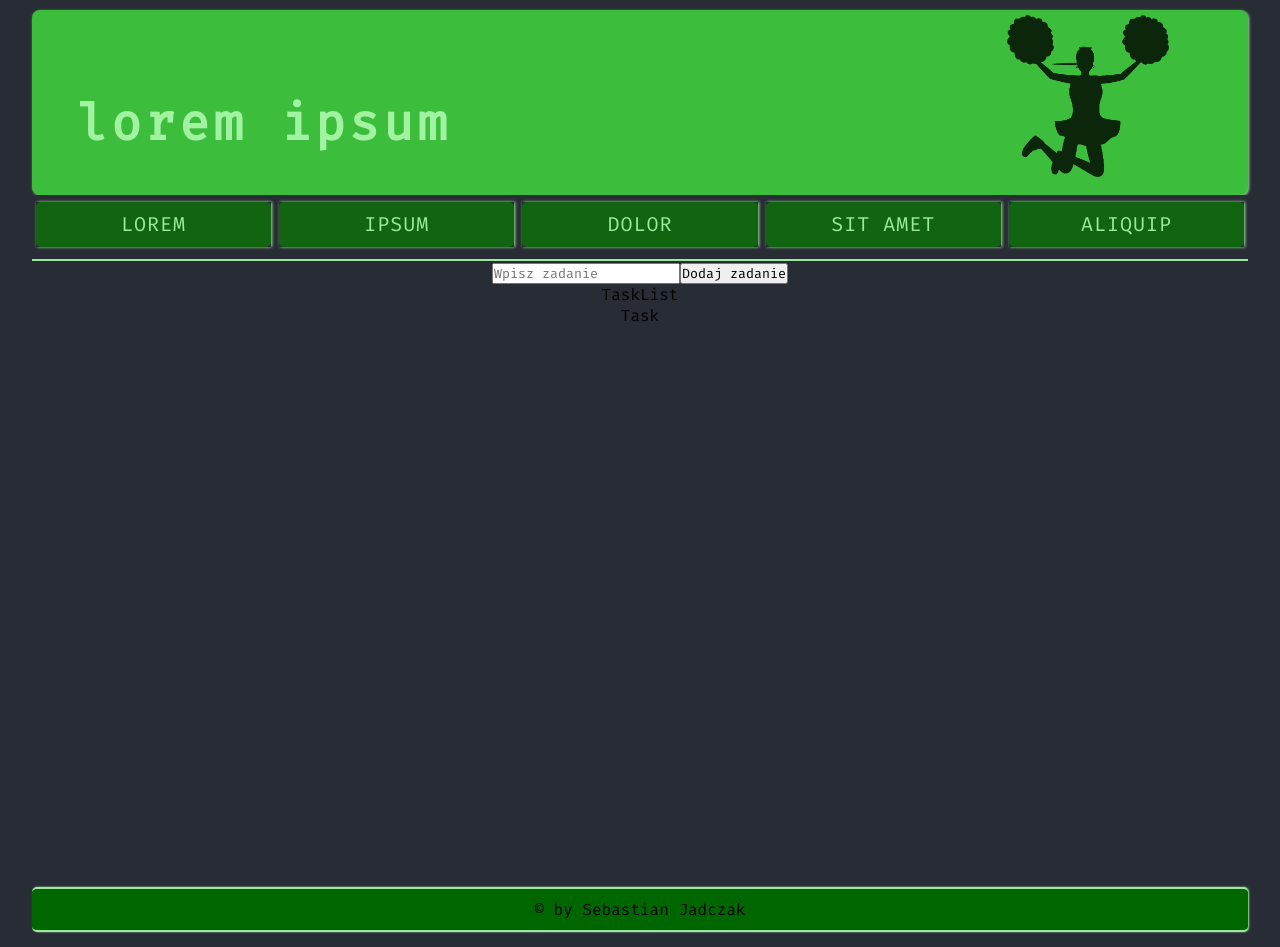
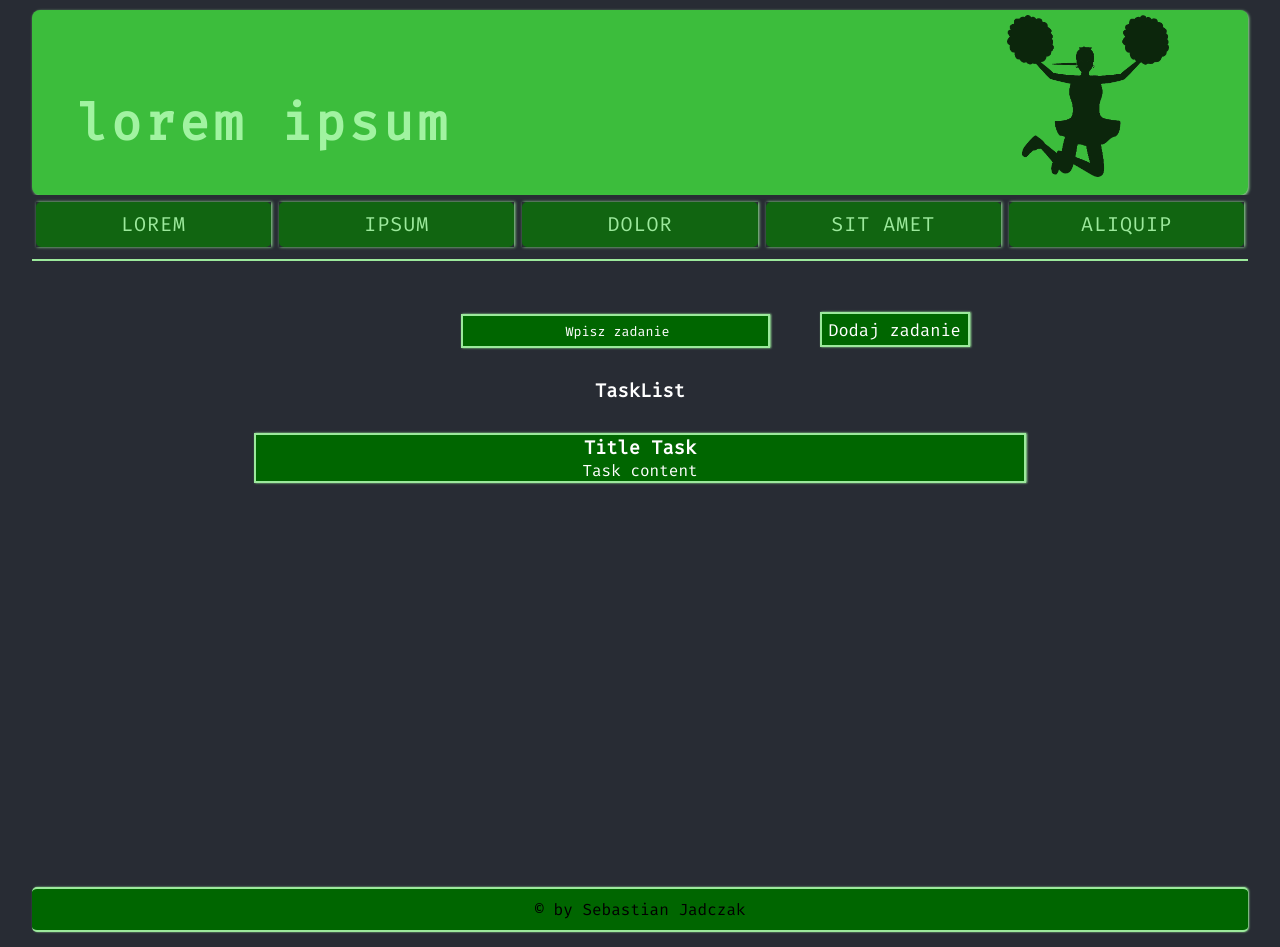
Before and after one commit to SebastianJadczak/Tool-Lorem-with-React-and-Express, a React (Create React App) app: page /ipsum in a window 1280 px wide. Built offline with nearby package versions, Linux system fonts and the light colour scheme.

Commit message:
Add view TaskList and input, button

```diff
--- /dev/null
+++ b/src/styles/Ipsum.css
@@ -0,0 +1,44 @@
+div.addTask {
+    padding-top: 50px;
+}
+
+div.addTask input {
+    border: 2px solid rgb(156, 233, 156);
+    box-shadow: 1px 0 2px rgb(156, 233, 156);
+    background-color: #006600;
+    color: white;
+    width: 300px;
+    margin-right: 50px;
+    margin-left: 150px;
+    height: 30px;
+    padding-left: 5px;
+}
+
+::-webkit-input-placeholder {
+    color: white;
+    text-align: center;
+}
+
+div.addTask button.addTask {
+    border: 2px solid rgb(156, 233, 156);
+    box-shadow: 1px 0 2px rgb(156, 233, 156);
+    background-color: #006600;
+    color: white;
+    width: 150px;
+    height: 35px;
+    font-size: 17px;
+}
+
+div.taskList h3.TaskListTitle {
+    margin: 30px;
+    color: white;
+}
+
+div.Task {
+    border: 2px solid rgb(156, 233, 156);
+    box-shadow: 1px 0 2px rgb(156, 233, 156);
+    background-color: #006600;
+    color: white;
+    width: 60vw;
+    margin: 0 auto;
+}
--- a/src/subpages/Ipsum.js
+++ b/src/subpages/Ipsum.js
@@ -1,6 +1,7 @@
 import React from 'react';
 import AddTask from './AddTask';
-import TaskList from './TaskList'
+import TaskList from './TaskList';
+import '../styles/Ipsum.css'
 
 const Ipsum = () => {
     return (
--- a/src/subpages/Task.js
+++ b/src/subpages/Task.js
@@ -2,7 +2,10 @@ import React from 'react';
 
 const Task = () => {
     return (
-        <p>Task</p>
+        <div className="Task">
+            <h3>Title Task</h3>
+            <p>Task content</p>
+        </div>
     )
 }
 export default Task;
--- a/src/subpages/TaskList.js
+++ b/src/subpages/TaskList.js
@@ -6,7 +6,7 @@ class TaskList extends Component {
     render() {
         return (
             <div className="taskList">
-                <p>TaskList</p>
+                <h3 className="TaskListTitle">TaskList</h3>
                 <Task />
             </div>
         )
```
